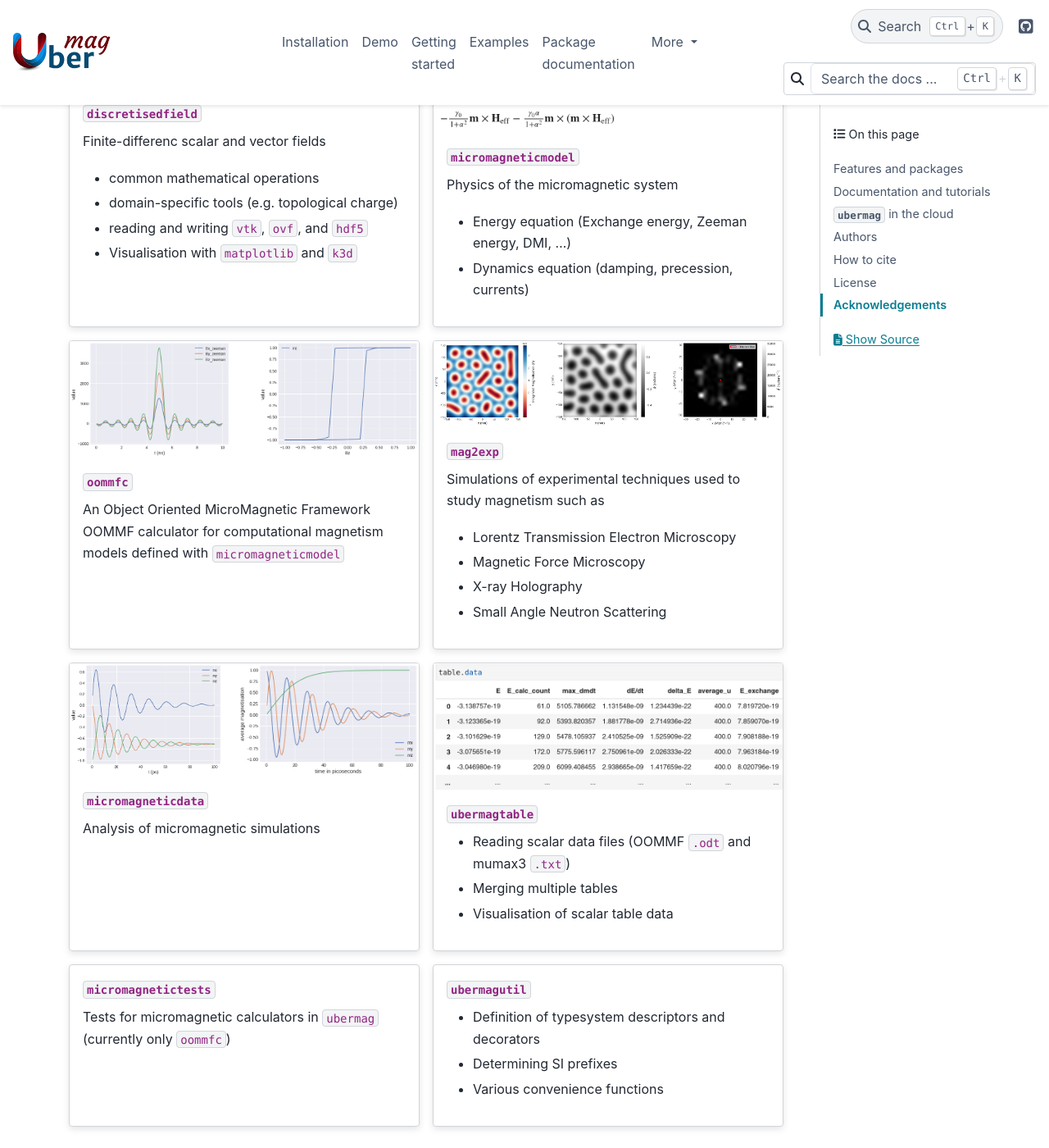
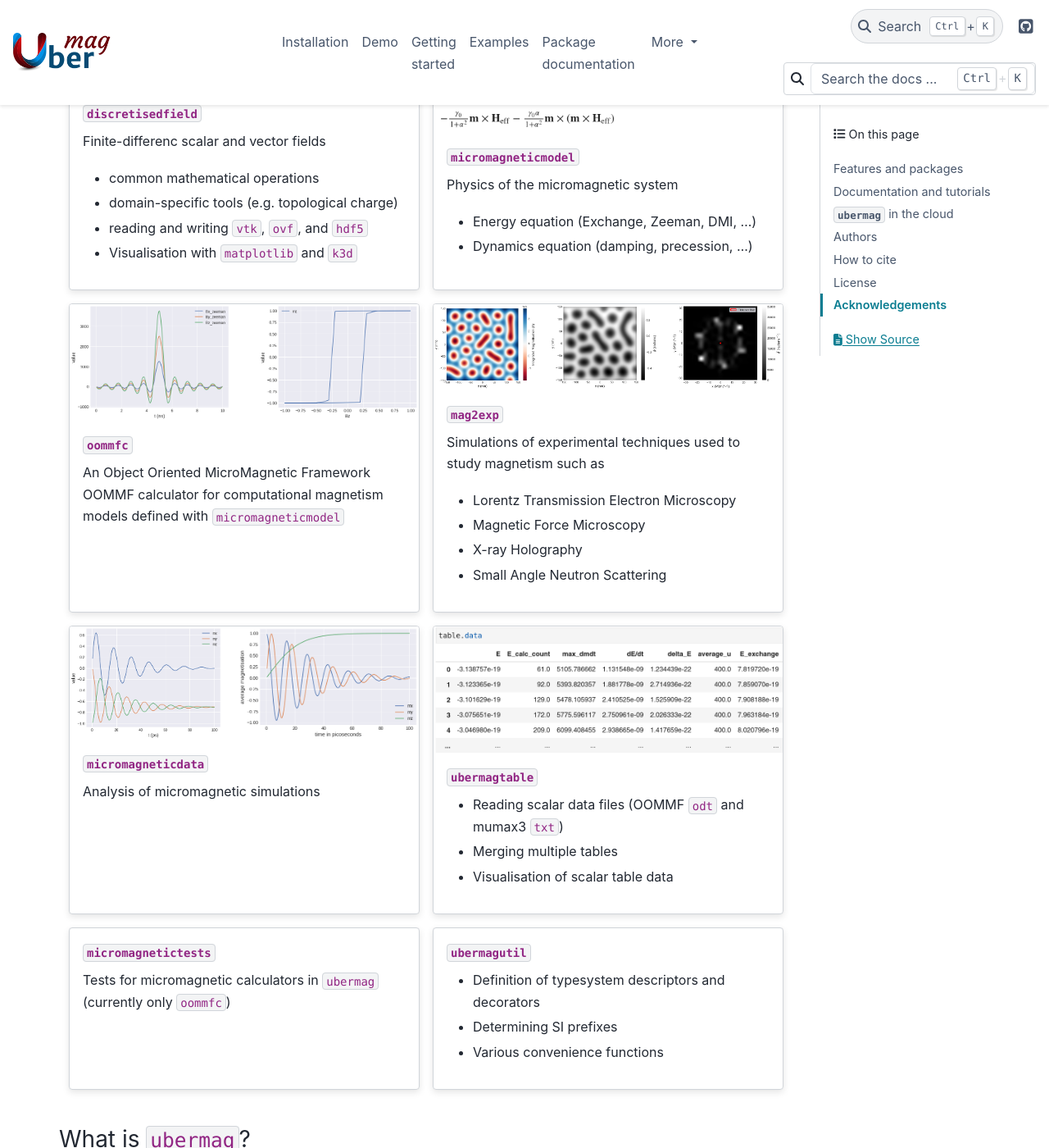
Before and after one commit to ubermag/ubermag.github.io, a Sphinx documentation site: the page built from source/index.rst, in a window 1280 px wide and 1400 px high, scrolled down 435 px. Shown: the whole window at 82% size. Built offline with Sphinx 7.4.7 and the PyData theme 0.15.4, drawn with Linux system fonts in a browser that asks for light colours; pages that are not in the unit, such as notebooks, are missing from menus.

Commit message:
Shorten description

```diff
--- a/source/index.rst
+++ b/source/index.rst
@@ -34,8 +34,8 @@ individual sub-packages can be used in other fields, e.g. fluid dynamics.
 
       Physics of the micromagnetic system
 
-      - Energy equation (Exchange energy, Zeeman energy, DMI, ...)
-      - Dynamics equation (damping, precession, currents)
+      - Energy equation (Exchange, Zeeman, DMI, ...)
+      - Dynamics equation (damping, precession, ...)
 
    .. grid-item-card:: ``oommfc``
       :img-top: _static/oommfc-examples.svg
@@ -61,7 +61,7 @@ individual sub-packages can be used in other fields, e.g. fluid dynamics.
    .. grid-item-card:: ``ubermagtable``
       :img-top: _static/ubermagtable.png
 
-      - Reading scalar data files (OOMMF ``.odt`` and mumax3 ``.txt``)
+      - Reading scalar data files (OOMMF ``odt`` and mumax3 ``txt``)
       - Merging multiple tables
       - Visualisation of scalar table data
 
```
